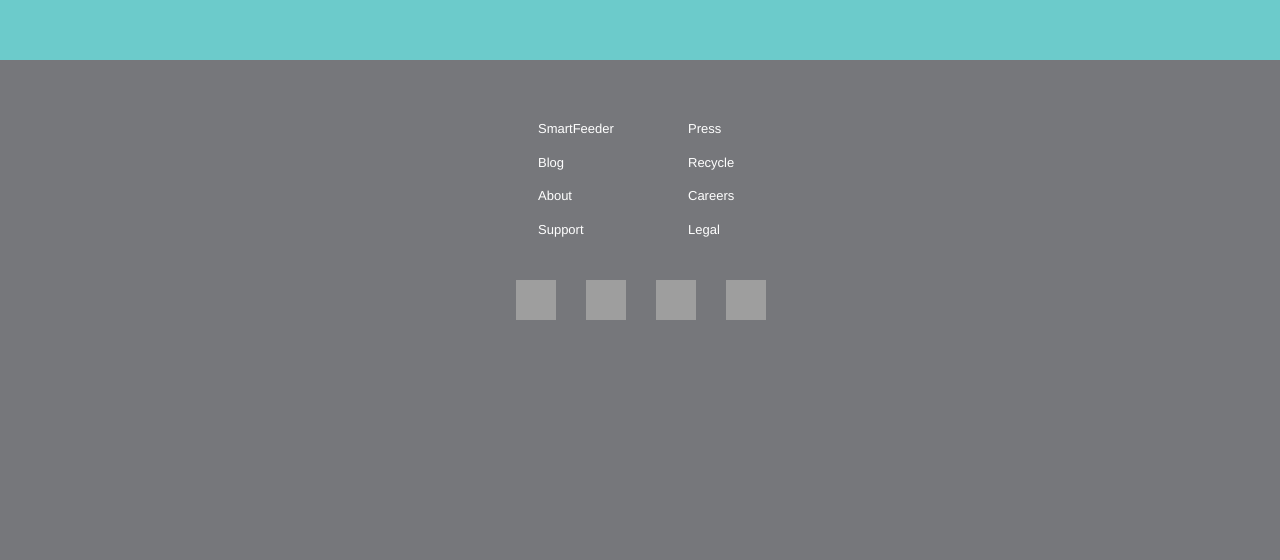
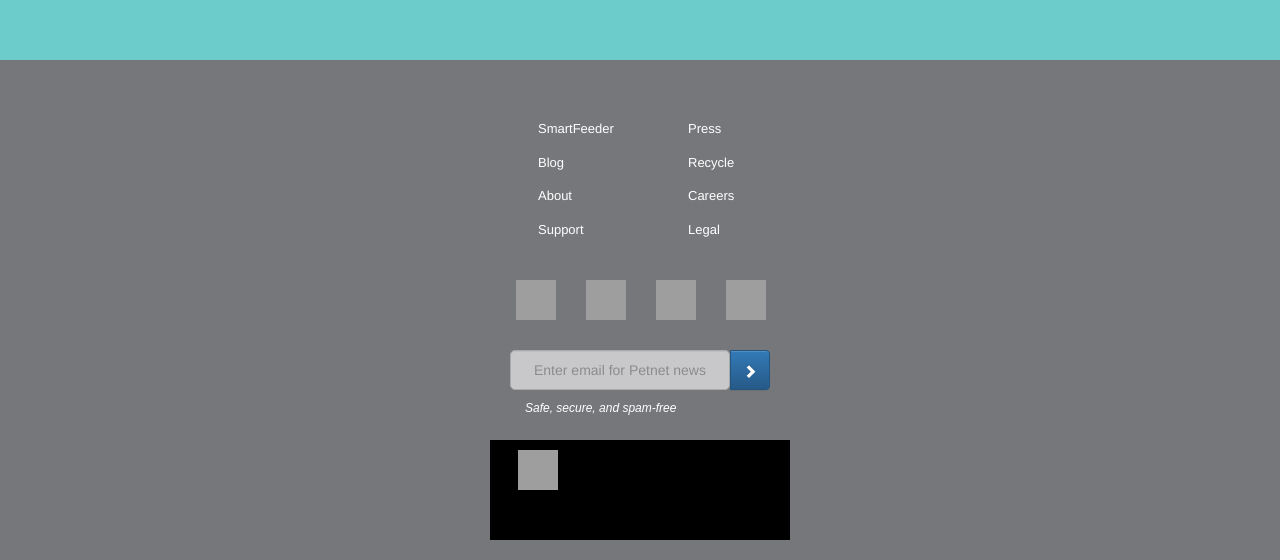
Before and after one commit to allgooda/samplepage, a website: page public/index.html in a window 1280 px wide. Shown: the part 740-1300 px from the top of the page. Drawn offline with nearby package versions, Linux system fonts and the light colour scheme; grey boxes are pictures that could not be loaded.

Commit message:
on the logo and copyright portion of the footer section

```diff
--- a/public/css/main.css
+++ b/public/css/main.css
@@ -22,8 +22,6 @@ li {
   padding-left: 48px;
 }
 
-
-
 .submitform {
   background-color: rgb(108, 203, 203);
   height: 100%;
@@ -35,6 +33,10 @@ li {
   position: absolute;
   margin-top: -19px;
   margin-left: 4px;
+}
+
+#brand {
+  width: 125px;
 }
 
 #submitBox {
@@ -119,3 +121,42 @@ li {
   margin-left: 26px;
   margin-top: 20px;
 }
+
+#email {
+  width: 260px;
+  height: 60px;
+
+}
+
+#emailForm {
+  width: 220px;
+  height: 40px !important;
+  margin-top: 10px;
+}
+
+.btn-primary {
+  height: 40px;
+  width: 40px;
+}
+
+#safeSecure {
+  width: 300;
+  height: 40;
+  color: white;
+  font-size: 12px;
+  font-style: italic;
+  font-family: 'proximanova-light', Arial, Helvetica, sans-serif;
+  margin-left: 35px;
+}
+
+#logoCpy {
+  width: 300px;
+  height: 100px;
+  background-color: black;
+}
+
+#logoCpy img{
+  height: 40px;
+  width: 40px;
+  margin: 10px 0px 0px 28px;
+}
--- a/public/index.html
+++ b/public/index.html
@@ -16,7 +16,7 @@
     <div class="container-fluid">
       <div class="navbar-header">
         <a id="petnet" class="navbar-brand" href="">
-          <img alt="Brand" src="./images/logo.png">
+          <img id="brand" alt="Brand" src="./images/Petnet-logo.png">
         </a>
       </div>
     </div>
@@ -68,6 +68,23 @@
       <a href=""><img class="mediaLink" src="http://d18d625ky8v3x2.cloudfront.net/assets/pinterest-icon-2x-e9ca4445a3df62d570224cf29f6a7bc8.png" alt=""></a>
     </div>
 
+    <div class="input-group" id="email">
+      <input type="text" id="emailForm" class="form-control" placeholder="Enter email for Petnet news">
+      <div class="input-group-btn">
+        <button class="btn btn-primary" type="button">
+          <i id="glyph" class="glyphicon glyphicon-chevron-right"></i>
+        </button>
+      </div>
+    </div>
+
+    <div id="safeSecure">
+      <p>Safe, secure, and spam-free</p>
+    </div>
+
+    <div id="logoCpy">
+      <img src="http://d18d625ky8v3x2.cloudfront.net/assets/petnet-logo-icon-2x-0732be6df3bdf7d39ad28d2b4e6f6e65.png" alt="">
+    </div>
+
 
   </div>
 </footer>
```
Also changed, not shown: public/images/Petnet-logo.png (added).
